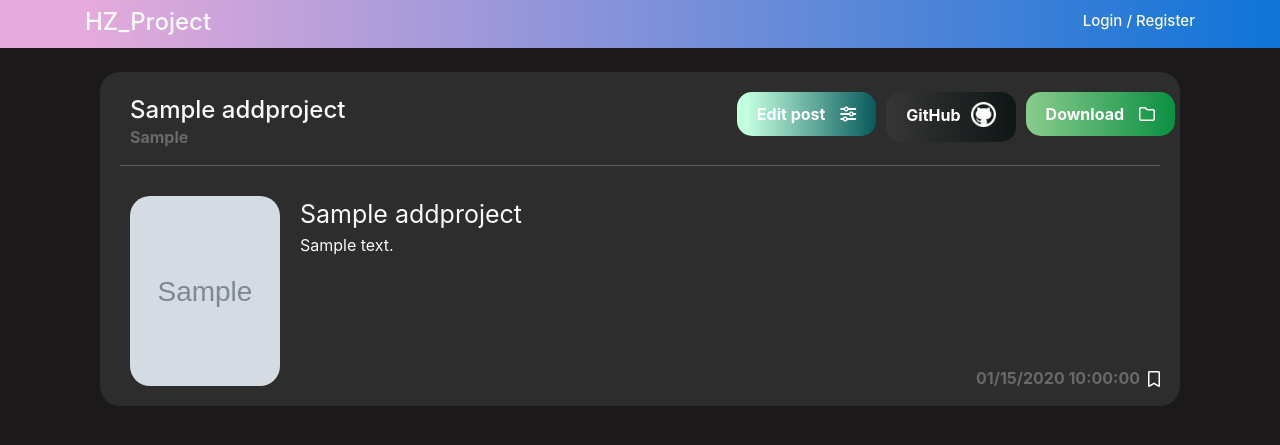
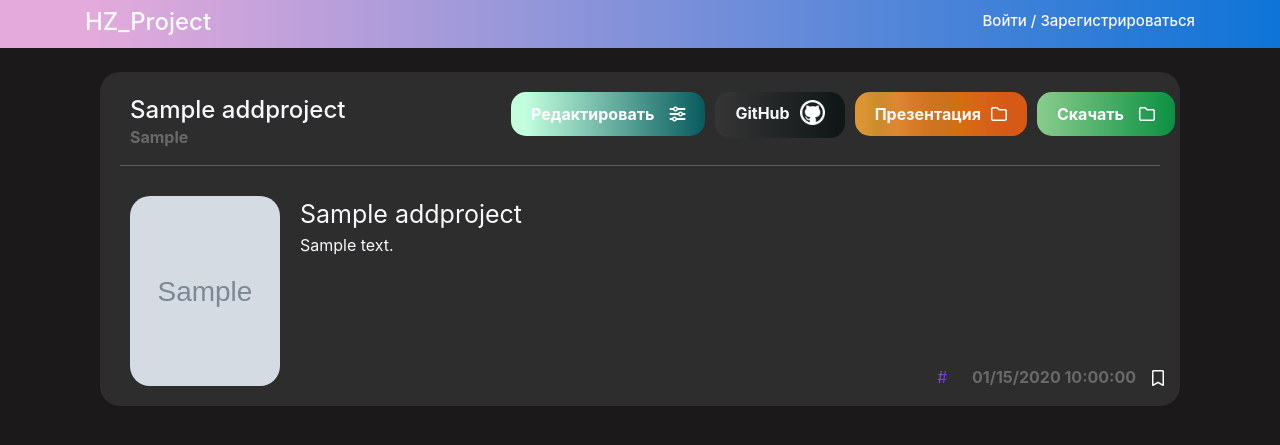
Before and after one commit to KarimBozzhanov/projects_portal, an ASP.NET Core app: page / in a window 1280 px wide. Shown: the top 445 px of the page. Run offline with ASP.NET Core 8, Linux system fonts and the light colour scheme; tables that the repository leaves empty hold one stand-in row (values such as "Sample post"); grey boxes marked "Sample" are stand-in pictures.

Commit message:
new front changes

```diff
--- a/projects_portal/Controllers/HomeController.cs
+++ b/projects_portal/Controllers/HomeController.cs
@@ -253,6 +253,43 @@ namespace projects_portal.Controllers
             return NotFound();
         }
 
+        [HttpPost]
+        public async Task<IActionResult> favoritePost (string userName, int postId)
+        {
+            User user = await db.User.FirstOrDefaultAsync(u => u.Name == userName);
+            if (user != null)
+            {
+                db.favorite.Add(new favorite { userId = user.Id, userNameFavorite = userName, postFavoriteId = postId });
+                await db.SaveChangesAsync();
+                return RedirectToAction("Index");
+            }
+            return NotFound();
+        }
+
+        [HttpPost]
+        public async Task<IActionResult> deleteFavoritePost(string userNameFavorite, int? postFavoriteId)
+        {
+            if (postFavoriteId != null)
+            {
+                AddProject project = await db.addProject.FirstOrDefaultAsync(a => a.Id == postFavoriteId);
+                if (project != null)
+                {
+                    User user = await db.User.FirstOrDefaultAsync(u => u.Name == userNameFavorite);
+                    if (user != null)
+                    {
+                        favorite favoritePost = await db.favorite.FirstOrDefaultAsync(f => f.userNameFavorite == user.Name && f.postFavoriteId == project.Id);
+                        if (favoritePost != null)
+                        {
+                            db.Entry(favoritePost).State = EntityState.Deleted;
+                            await db.SaveChangesAsync();
+                        }
+                    }
+                }
+            }
+            return NotFound();
+        }
+
+
 
         [ResponseCache(Duration = 0, Location = ResponseCacheLocation.None, NoStore = true)]
         public IActionResult Error()
--- a/projects_portal/Models/ApplicationDbContext.cs
+++ b/projects_portal/Models/ApplicationDbContext.cs
@@ -6,6 +6,7 @@ namespace projects_portal.Models
     {
         public DbSet<AddProject> addProject { get; set; }
         public DbSet<User> User { get; set; }
+        public DbSet<favorite> favorite { get; set; }
         public ApplicationDbContext(DbContextOptions<ApplicationDbContext> options)
             : base(options)
         {
--- a/projects_portal/Views/Home/Index.cshtml
+++ b/projects_portal/Views/Home/Index.cshtml
@@ -29,9 +29,10 @@
                                         <p style="color: #696969"><b>@item.Group</b></p>
                                     </div>
                                 </div>
-                                <a class="edit" asp-action="editPost" asp-controller="home" asp-route-id="@item.Id" asp-route-userName="@item.Name" style="text-decoration: none"><b>Edit post</b><i class="fa-solid fa-sliders" style="padding-left: 15px"></i></a>
-                                <a class="git" href="#" style="text-decoration: none"><b>GitHub</b><img src="/Images/github.png" style="width: 35px; height:25px; padding-left: 10px; margin-bottom: 5px" /></a>
-                                <a class="download" asp-action="editPost" asp-controller="home" style="text-decoration: none"><b>Download</b><i class="fa-regular fa-folder" style="padding-left: 15px"></i></a>
+                                <a class="edit" asp-action="editPost" asp-controller="home" asp-route-id="@item.Id" asp-route-userName="@item.Name" style="text-decoration: none"><b>Редактировать</b><i class="fa-solid fa-sliders" style="padding-left: 15px"></i></a>
+                                <a class="git text-light" href="@item.urlGit" style="text-decoration: none"><b>GitHub</b><img src="/Images/github.png" style="width: 35px; height:25px; padding-left: 10px; margin-bottom: 5px" /></a>
+                                <a class="presentation text-light" id="presentationText" onclick="presentationEdit.click()" style="text-decoration: none"><b>Презентация</b><i class="fa-regular fa-folder" style="padding-left: 10px"></i></a>
+                                <a class="download" asp-action="editPost" asp-controller="home" style="text-decoration: none"><b>Скачать</b><i class="fa-regular fa-folder" style="padding-left: 15px"></i></a>
                             </div>
                             <hr style="background-color: #696969; margin-top: 0px; margin-bottom: 30px" />
                         </div>
@@ -42,8 +43,13 @@
                             <p class="title text-light" style="font-size: 25px; margin-bottom: 0px;">@item.NameOfProject</p>
                             <p class="description line-limit-length text-light" style="display: inline">@item.Description</p>
                         </div>
-                        <p style="color: #696969; position: absolute; right: 40px; bottom: 0px; margin-top: 5px"><b>@item.TimeOfCreating</b></p>
-                        <a style="color: #ffff; display: inline; position: absolute; right: 20px; bottom: 15px; margin-top: 10px"><i class="fa-regular fa-bookmark"></i></a>
+                        <div class="user-footer">
+                            <a class="site-url text-light" href="@item.siteUrl">@item.siteUrl</a>
+                            <p style="color: #696969; display: inline; margin-right: 10px"><b>@item.TimeOfCreating</b></p>
+                            <form asp-action="favoritePost" asp-controller="home" style="float: right" asp-route-userName="@User.Identity.Name" asp-route-postId="@item.Id">
+                                <button class="favoriteButton" type="submit" style="color: #ffff"><i class="fa-regular fa-bookmark"></i></button>
+                            </form>
+                        </div>
                     </div>
                 </div>
             }
--- a/projects_portal/Views/Shared/_Layout.cshtml
+++ b/projects_portal/Views/Shared/_Layout.cshtml
@@ -17,12 +17,12 @@
                 @if (User.Identity.IsAuthenticated)
                 {
                     <div align="right" class="header-item">
-                        <h3 class="right_text text-light" style="font-size: 15px">@User.Identity.Name / <a asp-action="Logout" asp-controller="home" style="text-decoration: none" class="text-light">Exit</a></h3>
+                        <h3 class="right_text text-light" style="font-size: 15px">@User.Identity.Name / <a asp-action="Logout" asp-controller="home" style="text-decoration: none" class="text-light">Выйти</a></h3>
                     </div>
                 } else
                 {
                     <div align="right" class="header-item">
-                        <h3 class="right_text text-light" style="font-size: 15px"><a asp-action="Login" asp-controller="home" class="text-light" style="text-decoration: none">Login</a> / <a asp-action="Register" asp-controller="home" style="text-decoration: none" class="text-light">Register</a></h3>
+                        <h3 class="right_text text-light" style="font-size: 15px"><a asp-action="Login" asp-controller="home" class="text-light" style="text-decoration: none">Войти</a> / <a asp-action="Register" asp-controller="home" style="text-decoration: none" class="text-light">Зарегистрироваться</a></h3>
                     </div>
                 }
             </div>
--- a/projects_portal/wwwroot/css/site.css
+++ b/projects_portal/wwwroot/css/site.css
@@ -61,7 +61,7 @@ body {
     background: rgb(54,54,54);
     background: linear-gradient(90deg, rgba(54,54,54,1) 0%, rgba(17,23,23,1) 94%, rgba(17,23,23,1) 100%);
     height: 50%;
-    padding: 10px;
+    padding: 8px;
     padding-right: 20px;
     padding-left: 20px;
     border-radius: 15px;
@@ -280,3 +280,22 @@ input {
     color: #ffff;
     margin-left: 10px;
 }
+
+.user-footer {
+    position: absolute;
+    right: 10px;
+    bottom: 15px;
+}
+
+.favoriteButton {
+    border: none;
+    background-color: transparent;
+}
+
+.site-url {
+    color: rgb(125,74,207);
+    background-image: linear-gradient(90deg, rgba(125,74,207,1) 47%, rgba(112,59,213,1) 65%);
+    -webkit-text-fill-color: transparent;
+    -webkit-background-clip: text;
+    margin-right: 20px;
+}
--- a/projects_portal/wwwroot/js/site.js
+++ b/projects_portal/wwwroot/js/site.js
@@ -30,11 +30,11 @@ function addSite() {
     siteInput.setAttribute('type', 'text');
 }
 
-function imageEdit(imageInput) {
+function imageEdit(editImageInput) {
     var imageBlock = document.getElementById("imageBlock");
     var imageButton = document.getElementById("imageButton");
     var imageText = document.getElementById("imageText");
-    var image = imageInput.files;
+    var image = editImageInput.files;
     imageBlock.style.display = "none";
     imageButton.style.display = "block";
     for (var i = 0; image.length; i++) {
@@ -47,3 +47,17 @@ function imageEdit(imageInput) {
         imageText.innerHTML = image[i].name;
     }
 }
+
+function imageName(imageInput) {
+    var imageText = document.getElementById("imageText");
+    var image = imageInput.files;
+    for (var i = 0; image.length; i++) {
+        if (image[i].name.length > 30) {
+            imageText.style.paddingTop = "0%";
+        }
+        else {
+            imageText.style.paddingTop = "50%";
+        }
+        imageText.innerHTML = image[i].name;
+    }
+}
```
